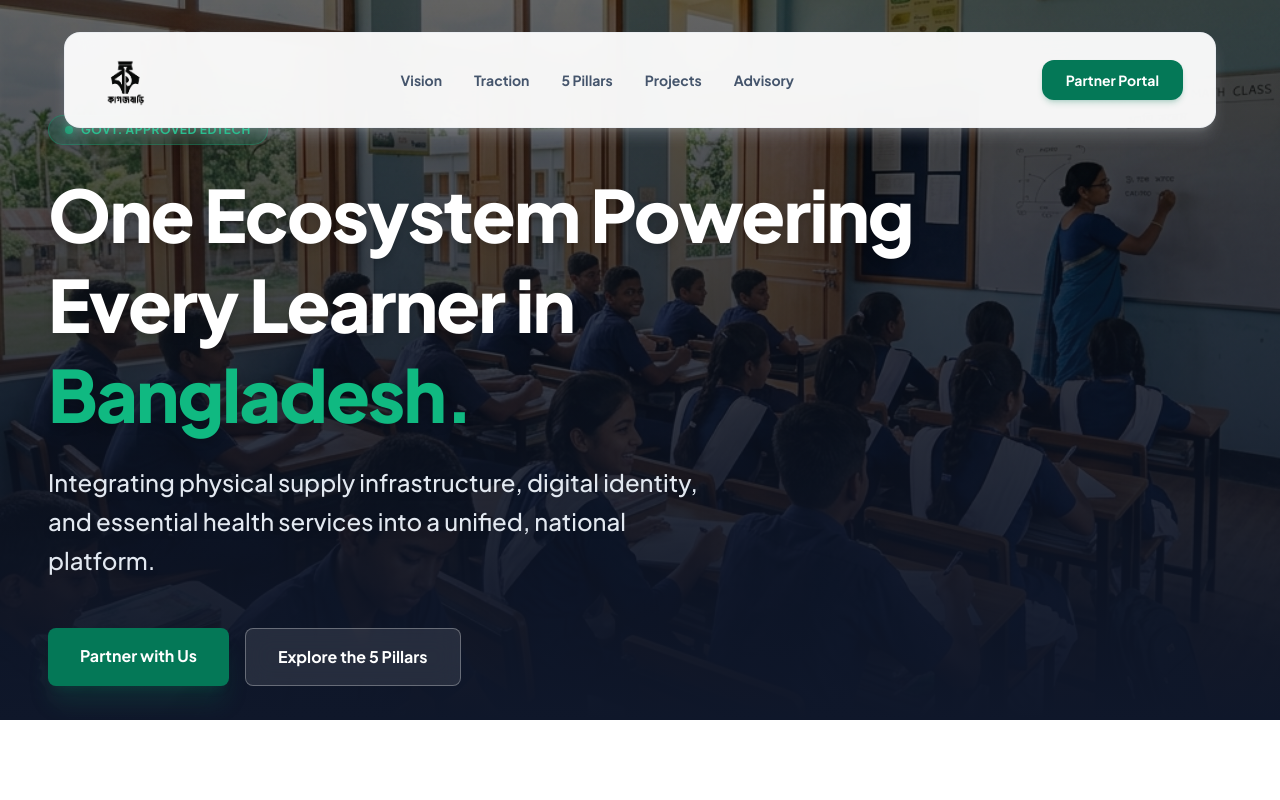
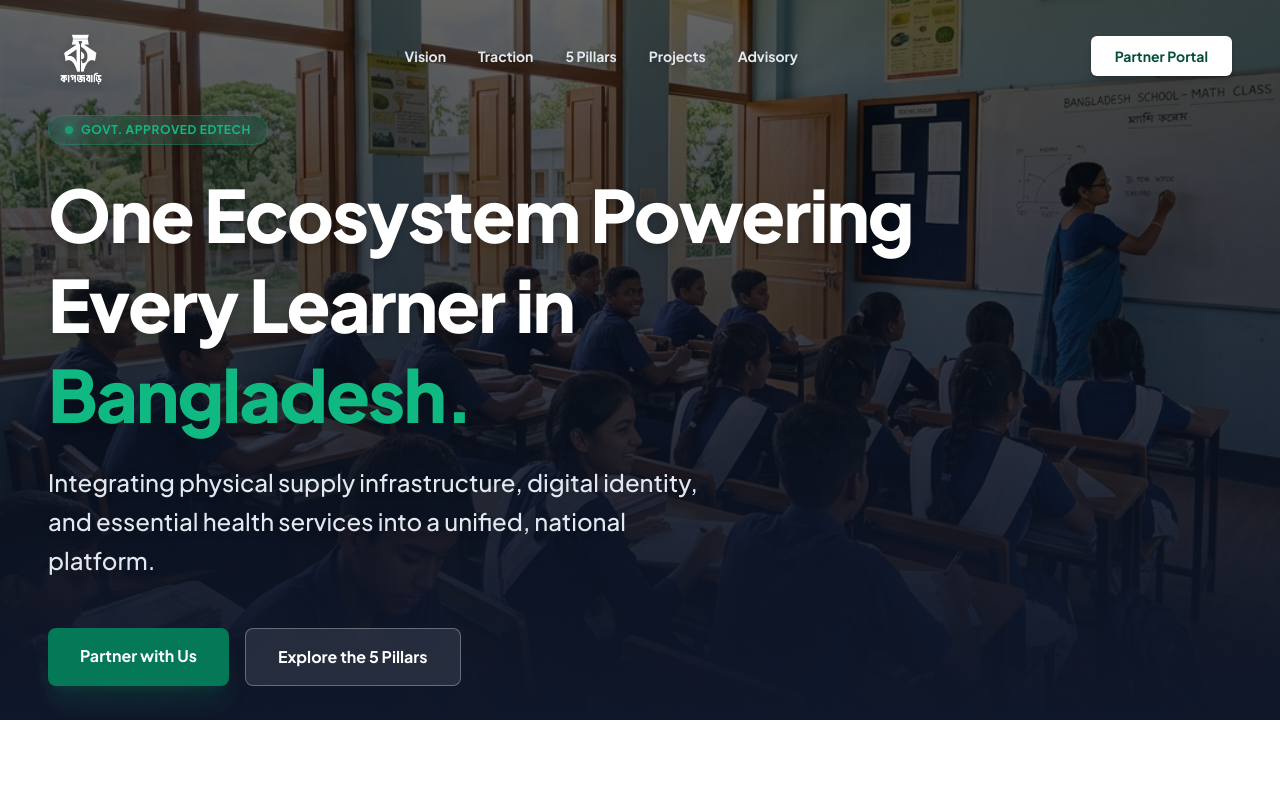
Before and after one commit to OmarFarukApurbo/kagojbari, a Next.js app: page / in a window 1280 px wide. Shown: the top 800 px of the page. Built offline with nearby package versions, Linux system fonts and the light colour scheme.

Commit message:
UI Polish: Edge-to-edge Navbar, fix mobile menu, and reposition footer description

```diff
--- a/src/components/layout/Footer.tsx
+++ b/src/components/layout/Footer.tsx
@@ -8,17 +8,19 @@ export default function Footer() {
       <div className="max-w-7xl mx-auto grid grid-cols-1 md:grid-cols-4 gap-12 border-b border-slate-700 pb-12 mb-8">
 
         {/* Column 1: Brand Logo & Description */}
-        <div className="md:col-span-2 flex flex-col items-start">
+        <div className="md:col-span-2 flex flex-col md:flex-row items-start md:items-center gap-6">
           <Image
             src="/KB_Logo_Text.png"
             alt="Kagojbari Logo"
             width={200}
             height={56}
-            className="w-40 md:w-56 h-auto brightness-0 invert opacity-90 mb-6"
+            className="w-36 md:w-48 h-auto brightness-0 invert opacity-90 flex-shrink-0"
           />
-          <p className="text-sm text-slate-400 leading-relaxed max-w-sm">
-            Kagojbari EdTech Ltd is building the ultimate digital and physical backbone for education across Bangladesh. We integrate supply infrastructure, health, and student identity into one powerful platform.
-          </p>
+          <div className="h-full md:border-l md:border-slate-600 md:pl-6">
+            <p className="text-sm text-slate-400 leading-relaxed max-w-sm">
+              Kagojbari EdTech Ltd is building the ultimate digital and physical backbone for education across Bangladesh. We integrate supply infrastructure, health, and student identity into one powerful platform.
+            </p>
+          </div>
         </div>
 
         {/* Column 2: Quick Links */}
--- a/src/components/layout/Navbar.tsx
+++ b/src/components/layout/Navbar.tsx
@@ -15,6 +15,8 @@ export default function Navbar() {
     return () => window.removeEventListener("scroll", handleScroll);
   }, []);
 
+  const navActive = scrolled || isMobileMenuOpen;
+
   const navLinks = [
     { name: "Vision", href: "#vision" },
     { name: "Traction", href: "#traction" },
@@ -25,40 +27,39 @@ export default function Navbar() {
 
   return (
     <>
-      {/* Desktop Floating Navbar */}
-      <nav className={`fixed top-0 left-0 right-0 z-50 transition-all duration-300 ${scrolled ? 'pt-2 md:pt-4 px-2 md:px-6' : 'pt-4 md:pt-8 px-4 md:px-8'} pointer-events-none`}>
-        <div className={`max-w-6xl mx-auto bg-white/95 backdrop-blur-xl border border-slate-200/50 shadow-lg shadow-slate-200/20 rounded-2xl flex justify-between items-center transition-all duration-300 ${scrolled ? 'h-16 md:h-20 px-4 md:px-6' : 'h-20 md:h-24 px-6 md:px-8'} pointer-events-auto`}>
+      <nav className={`fixed top-0 left-0 right-0 z-50 transition-all duration-300 ${navActive ? 'bg-white/95 backdrop-blur-xl shadow-md py-4' : 'bg-transparent py-6'}`}>
+        <div className="max-w-7xl mx-auto flex justify-between items-center px-6 md:px-12">
 
-          {/* Left: Prominent Logo */}
+          {/* Logo */}
           <Link href="/" className="flex-shrink-0 flex items-center group">
             <Image
               src="/KB_Logo_Text.png"
               alt="Kagojbari EdTech Ltd Logo"
               width={240}
               height={70}
-              className="h-10 md:h-14 w-auto object-contain transition-transform duration-300 group-hover:scale-105"
+              className={`w-auto object-contain transition-all duration-300 ${navActive ? 'h-10 md:h-12' : 'h-12 md:h-16 brightness-0 invert drop-shadow-md'} group-hover:scale-105`}
               priority
             />
           </Link>
 
-          {/* Center: Desktop Links */}
+          {/* Desktop Links */}
           <div className="hidden lg:flex items-center space-x-8">
             {navLinks.map((link) => (
               <Link
                 key={link.name}
                 href={link.href}
-                className="text-sm font-bold text-slate-600 hover:text-emerald-deep transition-colors duration-200"
+                className={`text-sm font-bold transition-colors duration-200 ${navActive ? 'text-slate-600 hover:text-emerald-deep' : 'text-slate-200 hover:text-white drop-shadow-md'}`}
               >
                 {link.name}
               </Link>
             ))}
           </div>
 
-          {/* Right: CTA Button */}
+          {/* CTA Button */}
           <div className="hidden lg:flex items-center">
             <Link
               href="#partner"
-              className="bg-emerald-base hover:bg-emerald-deep text-white px-6 py-2.5 rounded-xl text-sm font-bold transition-all duration-300 shadow-md shadow-emerald-base/20 hover:shadow-emerald-base/40 hover:-translate-y-0.5"
+              className={`px-6 py-2.5 rounded-md text-sm font-bold transition-all duration-300 shadow-md ${navActive ? 'bg-emerald-base hover:bg-emerald-deep text-white shadow-emerald-base/20' : 'bg-white hover:bg-emerald-base hover:text-white text-emerald-deep shadow-black/20'}`}
             >
               Partner Portal
             </Link>
@@ -68,7 +69,7 @@ export default function Navbar() {
           <div className="lg:hidden flex items-center">
             <button
               onClick={() => setIsMobileMenuOpen(!isMobileMenuOpen)}
-              className="text-charcoal-dark hover:text-emerald-base focus:outline-none transition-colors p-2"
+              className={`focus:outline-none transition-colors p-2 ${navActive ? 'text-charcoal-dark hover:text-emerald-base' : 'text-white hover:text-emerald-glow'}`}
             >
               {isMobileMenuOpen ? <X size={28} /> : <Menu size={28} />}
             </button>
@@ -78,7 +79,7 @@ export default function Navbar() {
 
       {/* Mobile Menu Fullscreen Overlay */}
       {isMobileMenuOpen && (
-        <div className="lg:hidden fixed inset-0 z-40 bg-white/95 backdrop-blur-3xl flex flex-col pt-32 px-6 animate-in fade-in zoom-in-95 duration-200">
+        <div className="lg:hidden fixed inset-0 z-40 bg-white flex flex-col pt-32 px-6 animate-in fade-in duration-200">
           <div className="flex flex-col space-y-4">
             {navLinks.map((link) => (
               <Link
```
